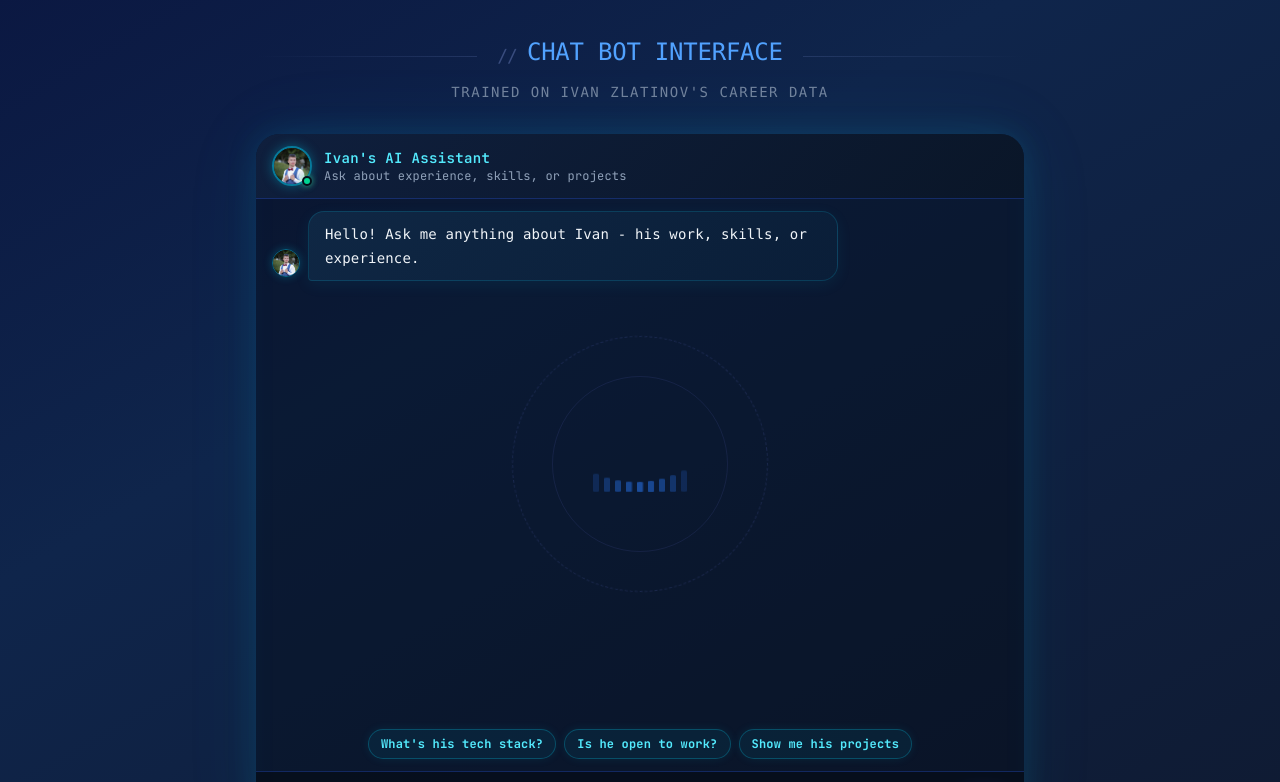
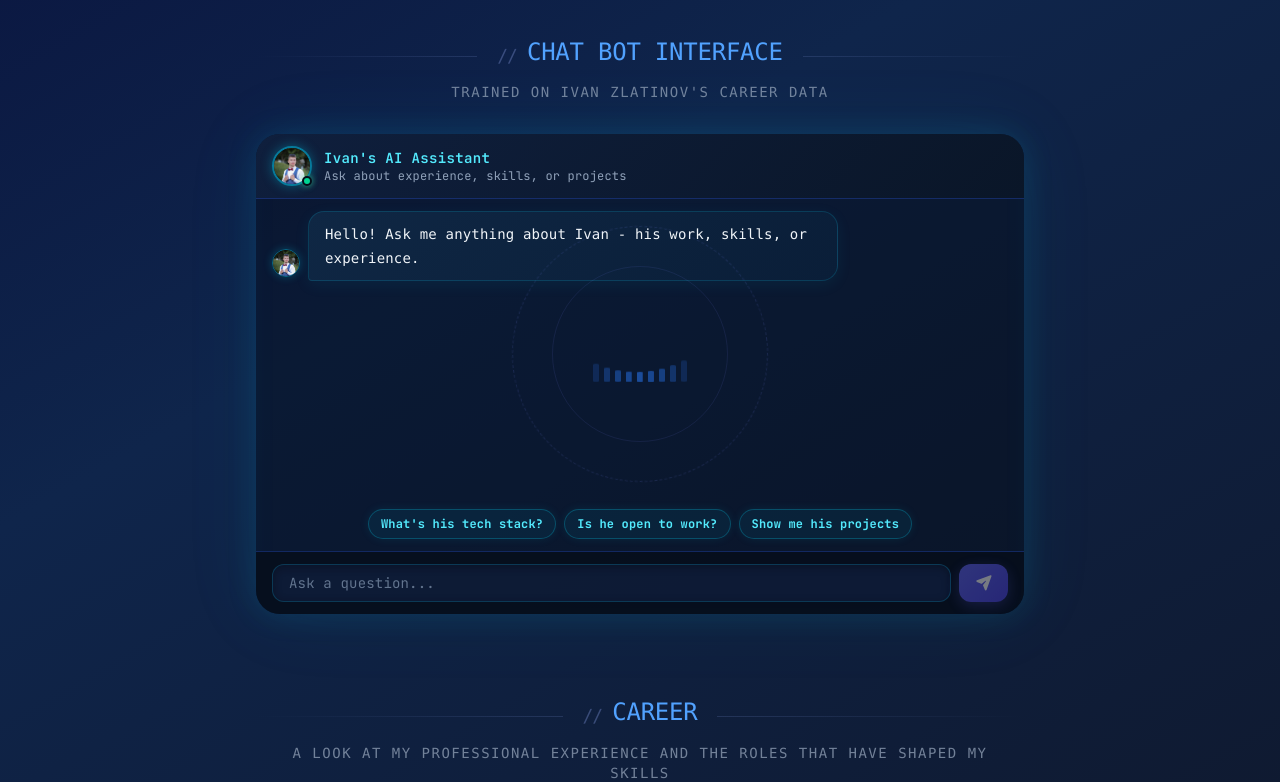
Before and after one commit to ivanzlatinov1/portfolio, a React (Vite) app: page / in a window 1280 px wide. Shown: the part 740-1522 px from the top of the page. Built offline with nearby package versions, Linux system fonts and the light colour scheme.

Commit message:
Fixed chat bot responsiveness

```diff
--- a/src/components/ChatBotMessageBox.tsx
+++ b/src/components/ChatBotMessageBox.tsx
@@ -1,5 +1,5 @@
 import profileImg from '@/assets/profile.png'
-import { useRef } from 'react'
+import { useEffect, useRef } from 'react'
 import Waves from './Waves'
 
 interface Message {
@@ -15,8 +15,12 @@ interface ChatBotMessageBoxProps {
 const ChatBotMessageBox = ({ messages, loading }: ChatBotMessageBoxProps) => {
     const bottomRef = useRef<HTMLDivElement>(null)
 
+    useEffect(() => {
+        bottomRef.current?.scrollIntoView({ behavior: 'smooth' })
+    }, [messages, loading])
+
     return (
-        <div className="relative flex-1 overflow-y-auto px-4 py-3 flex flex-col gap-3 overflow-x-hidden">
+        <div className="relative flex-1 overflow-y-auto overflow-x-hidden px-3 sm:px-4 py-3 flex flex-col gap-3 h-full">
             <Waves />
             {messages.map((m, i) => (
                 <div
@@ -28,7 +32,7 @@ const ChatBotMessageBox = ({ messages, loading }: ChatBotMessageBoxProps) => {
                     {m.role === 'assistant' &&
                     (i === 0 || messages[i - 1].role === 'user') ? (
                         <img
-                            className="w-7 h-7 rounded-full object-cover border border-cyan-500/50 shrink-0 mb-1"
+                            className="w-6 h-6 sm:w-7 sm:h-7 rounded-full object-cover border border-cyan-500/50 shrink-0 mb-1"
                             src={profileImg}
                             style={{
                                 boxShadow: '0 0 8px rgba(6,182,212,0.3)',
@@ -36,12 +40,12 @@ const ChatBotMessageBox = ({ messages, loading }: ChatBotMessageBoxProps) => {
                         />
                     ) : (
                         m.role === 'assistant' && (
-                            <div className="w-7 shrink-0" />
+                            <div className="w-6 sm:w-7 shrink-0" />
                         )
                     )}
 
                     <div
-                        className={`max-w-[72%] font-mono rounded-2xl px-4 py-2.5 text-sm text-left leading-6 ${
+                        className={`max-w-[80%] sm:max-w-[72%] font-mono rounded-2xl px-3 sm:px-4 py-2 sm:py-2.5 text-xs sm:text-sm text-left leading-5 sm:leading-6 ${
                             m.role === 'user'
                                 ? 'rounded-br-sm text-white'
                                 : 'rounded-bl-sm text-slate-100'
@@ -71,11 +75,11 @@ const ChatBotMessageBox = ({ messages, loading }: ChatBotMessageBoxProps) => {
             {loading && (
                 <div className="flex items-end gap-2">
                     <img
-                        className="w-7 h-7 rounded-full object-cover border border-cyan-500/50 shrink-0"
+                        className="w-6 h-6 sm:w-7 sm:h-7 rounded-full object-cover border border-cyan-500/50 shrink-0"
                         src={profileImg}
                     />
                     <div
-                        className="rounded-2xl rounded-bl-sm px-4 py-2.5 text-sm text-slate-400 border border-cyan-500/20"
+                        className="rounded-2xl rounded-bl-sm px-3 sm:px-4 py-2 sm:py-2.5 text-sm text-slate-400 border border-cyan-500/20"
                         style={{
                             background:
                                 'linear-gradient(135deg, #0f2744, #0a1e38)',
--- a/src/sections/ChatBot.tsx
+++ b/src/sections/ChatBot.tsx
@@ -66,7 +66,7 @@ const ChatBot = () => {
 
     return (
         <section
-            className="w-full h-full flex flex-col px-[20%] py-16 gap-8 scroll-mt-10"
+            className="w-full h-full flex flex-col px-4 sm:px-8 md:px-[10%] lg:px-[20%] py-10 sm:py-16 gap-8 scroll-mt-10"
             id="chat"
         >
             <SectionHeader
@@ -74,20 +74,21 @@ const ChatBot = () => {
                 description="Trained on Ivan Zlatinov's career data"
             />
             <div
-                className="w-full h-175 flex flex-col mb-5 bg-black/30 rounded-3xl overflow-hidden"
+                className="w-full flex flex-col mb-5 bg-black/30 rounded-2xl sm:rounded-3xl overflow-hidden"
                 style={{
+                    height: 'clamp(420px, 60vh, 700px)',
                     boxShadow:
                         '0 0 30px rgba(6,182,212,0.15), 0 0 80px rgba(6,182,212,0.08), inset 0 0 30px rgba(6,182,212,0.03)',
                 }}
             >
                 <div
-                    className="w-full flex gap-3 px-4 py-3 border-b border-blue-900/60"
+                    className="w-full flex gap-3 px-3 sm:px-4 py-2.5 sm:py-3 border-b border-blue-900/60 shrink-0"
                     style={{
                         background:
                             'linear-gradient(135deg, #0f1f3d 0%, #0a1628 100%)',
                     }}
                 >
-                    <div className="relative w-10 h-10 shrink-0">
+                    <div className="relative w-9 h-9 sm:w-10 sm:h-10 shrink-0">
                         <img
                             className="w-full h-full rounded-full object-cover border-2 border-cyan-500/60 shadow-lg"
                             src={profileImg}
@@ -103,19 +104,21 @@ const ChatBot = () => {
                         />
                     </div>
                     <div className="flex flex-col justify-center">
-                        <p className="text-sm text-left font-semibold text-cyan-300 tracking-wide">
+                        <p className="text-xs sm:text-sm text-left font-semibold text-cyan-300 tracking-wide">
                             Ivan's AI Assistant
                         </p>
-                        <p className="text-xs text-slate-400">
+                        <p className="text-[10px] sm:text-xs text-slate-400">
                             Ask about experience, skills, or projects
                         </p>
                     </div>
                 </div>
 
-                <ChatBotMessageBox messages={messages} loading={loading} />
+                <div className="flex-1 min-h-0">
+                    <ChatBotMessageBox messages={messages} loading={loading} />
+                </div>
 
                 {messages.length === 1 && (
-                    <div className="flex flex-wrap justify-center gap-2 px-4 pb-3">
+                    <div className="flex flex-wrap justify-center gap-2 px-3 sm:px-4 pb-2 sm:pb-3 shrink-0">
                         {[
                             "What's his tech stack?",
                             'Is he open to work?',
@@ -124,7 +127,7 @@ const ChatBot = () => {
                             <button
                                 key={question}
                                 onClick={() => setInput(question)}
-                                className="cursor-pointer rounded-full px-3 py-1.5 font-bold text-xs text-cyan-300 transition-all hover:scale-105"
+                                className="cursor-pointer rounded-full px-3 py-1.5 font-bold text-[10px] sm:text-xs text-cyan-300 transition-all hover:scale-105"
                                 style={{
                                     background: 'rgba(6,182,212,0.08)',
                                     border: '1px solid rgba(6,182,212,0.3)',
@@ -138,7 +141,7 @@ const ChatBot = () => {
                 )}
 
                 <div
-                    className="flex gap-2 px-3 sm:px-4 py-2 sm:py-3 border-t border-blue-900/60"
+                    className="flex gap-2 px-3 sm:px-4 py-2 sm:py-3 border-t border-blue-900/60 shrink-0"
                     style={{ background: 'rgba(5,13,26,0.8)' }}
                 >
                     <input
@@ -146,7 +149,7 @@ const ChatBot = () => {
                         onChange={(e) => setInput(e.target.value)}
                         onKeyDown={handleKeyDown}
                         placeholder="Ask a question..."
-                        className="flex-1 rounded-xl px-3 sm:px-4 py-2 text-xs sm:text-sm text-slate-200 placeholder-slate-500 outline-none transition-all"
+                        className="flex-1 min-w-0 rounded-xl px-3 sm:px-4 py-2 text-xs sm:text-sm text-slate-200 placeholder-slate-500 outline-none transition-all"
                         style={{
                             background: 'rgba(15,31,61,0.8)',
                             border: '1px solid rgba(6,182,212,0.2)',
@@ -164,7 +167,7 @@ const ChatBot = () => {
                     <button
                         onClick={sendMessage}
                         disabled={loading}
-                        className={`rounded-xl px-3 sm:px-4 py-2 text-white text-xs sm:text-sm transition-all duration-200 ${
+                        className={`shrink-0 rounded-xl px-3 sm:px-4 py-2 text-white text-xs sm:text-sm transition-all duration-200 ${
                             loading || !input
                                 ? 'cursor-not-allowed'
                                 : 'cursor-pointer hover:scale-105'
```
